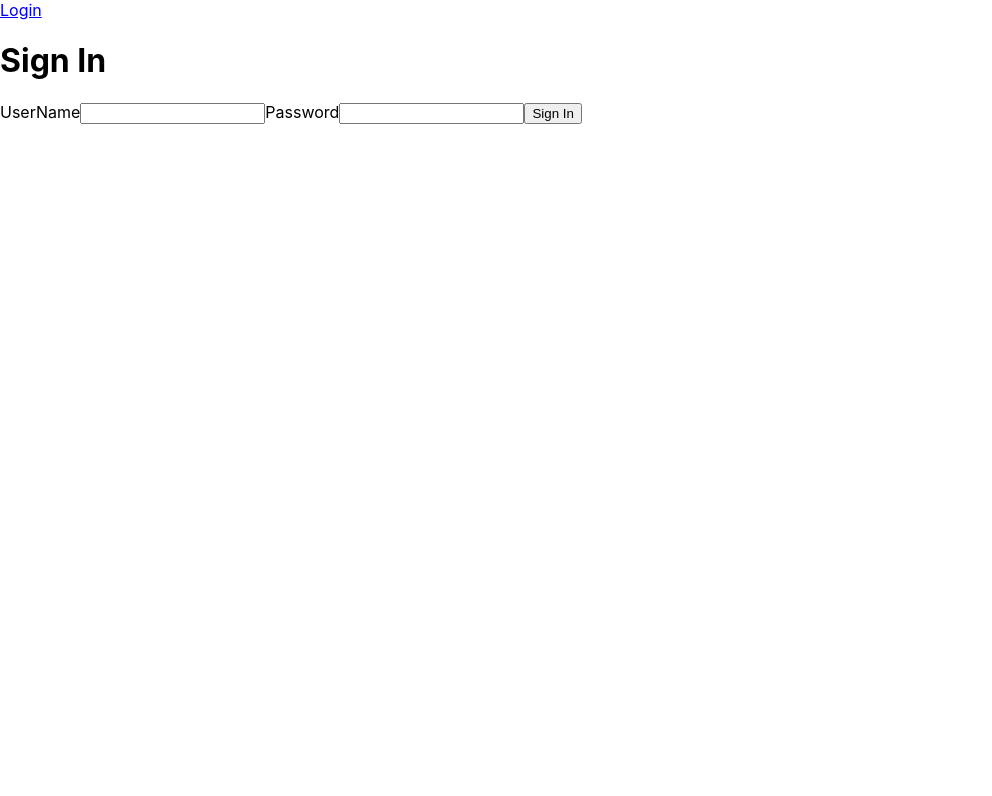
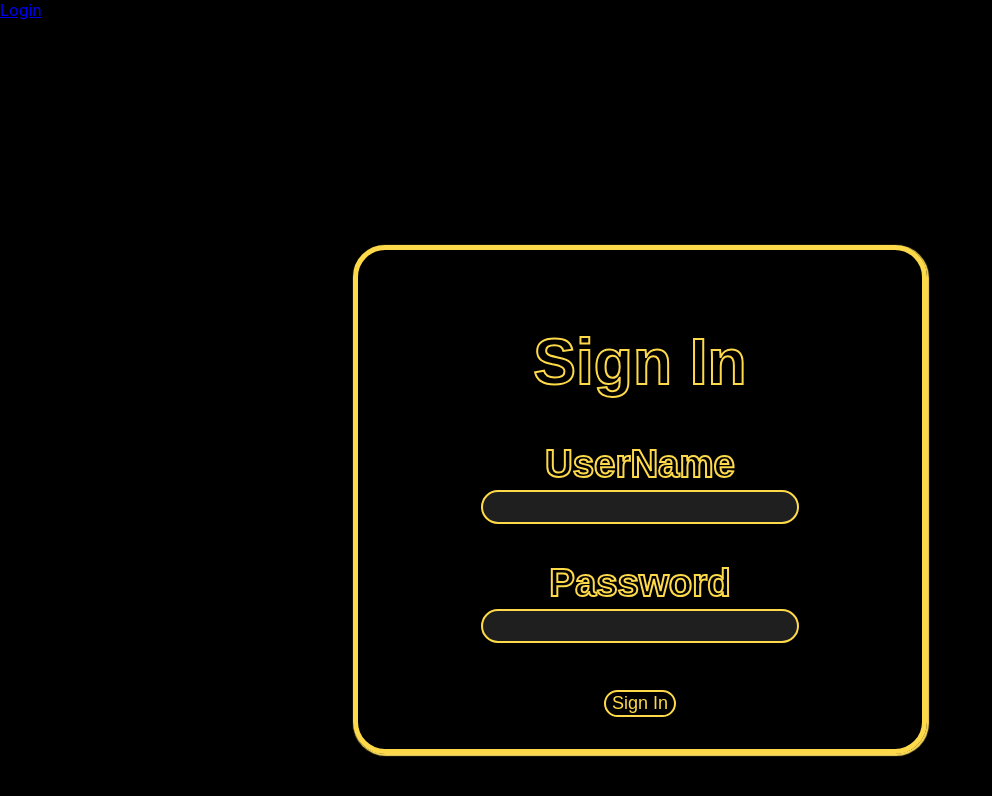
Before and after one commit to bethel-school-of-technology/team-jar-jar-frontend, a React (Create React App) app: page /Login in a window 1280 px wide. Shown: the top 796 px of the page, without its empty margins (0-992 px from the left). Built offline with nearby package versions, Linux system fonts and the light colour scheme.

Commit message:
login styling and routing

```diff
--- a/src/components/Login.css
+++ b/src/components/Login.css
@@ -1,4 +1,52 @@
-.Login {
-    background-color: brown;
-    color:cadetblue;
+.loginForm {
+    background-color: clear;
+    color: transparent;
+    font-family: 'Pathway Gothic One', sans-serif;
+    font-size: 200%;
+    text-align: center;
+    margin: 0 auto;
+    margin-top:225px;
+    width:500px;
+    padding: 1em;
+    border: 5px solid #feda4a;
+    box-shadow:1px 1px 1px 1px #f8d95c;
+    border-radius: 1em;
+
 }
+
+h1{
+    -webkit-text-stroke: 2px #feda4a;
+
+}
+
+.formLabels{
+    -webkit-text-stroke: 2px #feda4a;
+    font-size: larger;
+    font-weight: 900;
+}
+
+.formInputs{
+    background-color: rgb(32, 31, 31);
+    border: 2px solid #feda4a;
+    border-radius: .75em;
+    font-size: x-large;
+    outline: none;
+    text-align: center;
+
+}
+input[type=text] {
+    color:#feda4a;
+    -webkit-text-stroke:unset;
+}
+
+.formButton{
+    background-color: transparent;
+    color:#feda4a;
+    font-size: large;
+    border: 2px solid #feda4a;
+    border-radius: 1em;
+}
+
+.formButton:hover{
+    opacity: 70%;
+}
--- a/src/components/Login.js
+++ b/src/components/Login.js
@@ -2,6 +2,7 @@ import axios from "axios";
 import React from "react";
 import { useState } from "react";
 import { withRouter } from "react-router";
+import '../components/Login.css';
 
 const Login = ({history}) => {
 
@@ -24,18 +25,20 @@ const Login = ({history}) => {
     };
 
            return(
-            <div>
-               <form onSubmit={ signIn }>
+               <body class="background">
+
+               <form class="loginForm" onSubmit={ signIn }>
                    <h1>Sign In</h1>
-                   <label>UserName</label>
-                   <input type="text" name="username" onChange={e => setUsername(e.target.value)}/>
-                   <label>Password</label>
-                   <input type="text" name="password" onChange={e => setPassword(e.target.value)}/>
-                   <button>Sign In</button>
+                   <label class="formLabels">UserName</label><br/>
+                   <input type="text" name="username" onChange={e => setUsername(e.target.value)} class="formInputs"/><br/><br/>
+                   <label  class="formLabels">Password</label><br/>
+                   <input type="text" name="password" onChange={e => setPassword(e.target.value)} class="formInputs"/><br/><br/>
+                   <button class="formButton">Sign In</button>
                </form>
 
 
-            </div>
+
+            </body>
         );
 
 
--- a/src/index.css
+++ b/src/index.css
@@ -5,6 +5,7 @@ body {
     sans-serif;
   -webkit-font-smoothing: antialiased;
   -moz-osx-font-smoothing: grayscale;
+  background-color: black;
 }
 
 code {
```
Also changed, not shown: src/logo.svg (deleted).
